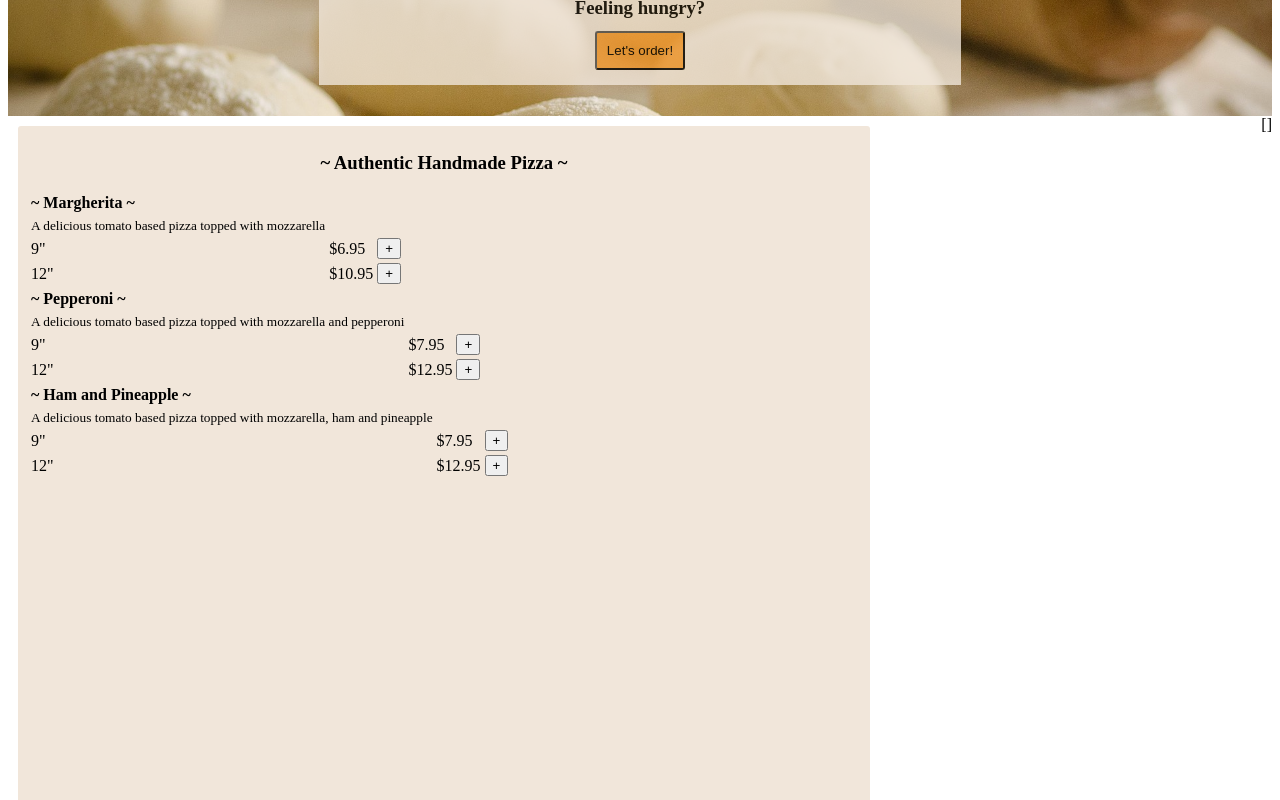
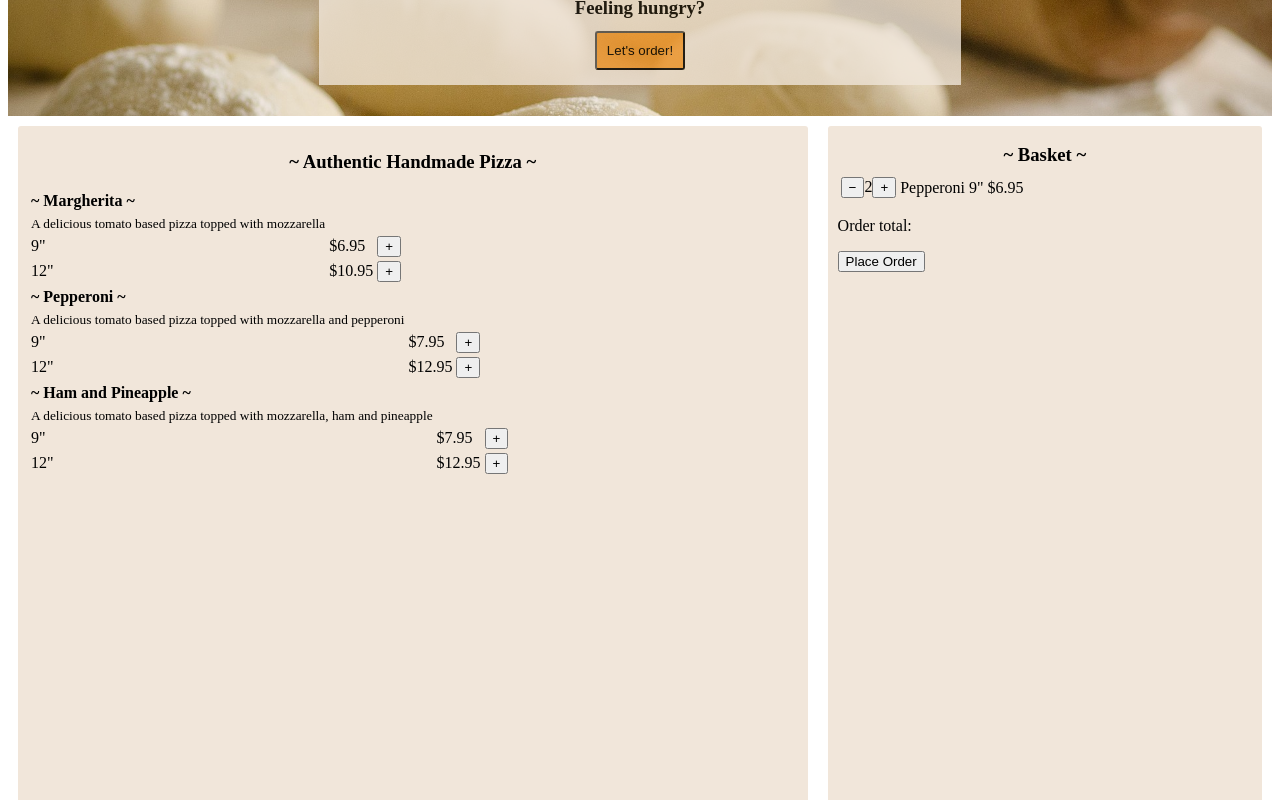
Before and after one commit to jhnnyk/Udemy-pizza-planet, a Vue app: page / in a window 1280 px wide. Shown: the part 520-1320 px from the top of the page. Built offline with nearby package versions, Linux system fonts and the light colour scheme.

Commit message:
shopping basket

```diff
--- a/src/components/Menu.vue
+++ b/src/components/Menu.vue
@@ -31,7 +31,26 @@
         </tbody>
       </table>
     </div>
-    {{ basket }}
+
+    <!-- shopping basket -->
+    <div class="basket">
+      <h3>~ Basket ~</h3>
+      <table>
+        <tbody>
+          <tr>
+            <td>
+              <button class="btn_green">&#8722;</button>
+              <span>2</span>
+              <button class="btn_green">&#43;</button>
+            </td>
+            <td>Pepperoni 9"</td>
+            <td>$6.95</td>
+          </tr>
+        </tbody>
+      </table>
+      <p>Order total:</p>
+      <button class="btn_green">Place Order</button>
+    </div>
   </div>
 </template>
 
@@ -120,7 +139,8 @@
   flex-direction: column;
 }
 
-.menu {
+.menu,
+.basket {
   background: #f1e6da;
   border-radius: 3px;
   height: 100vh;
@@ -137,5 +157,9 @@
   .menu {
     width: 65vw;
   }
+
+  .basket {
+    width: 35vw;
+  }
 }
 </style>
```
